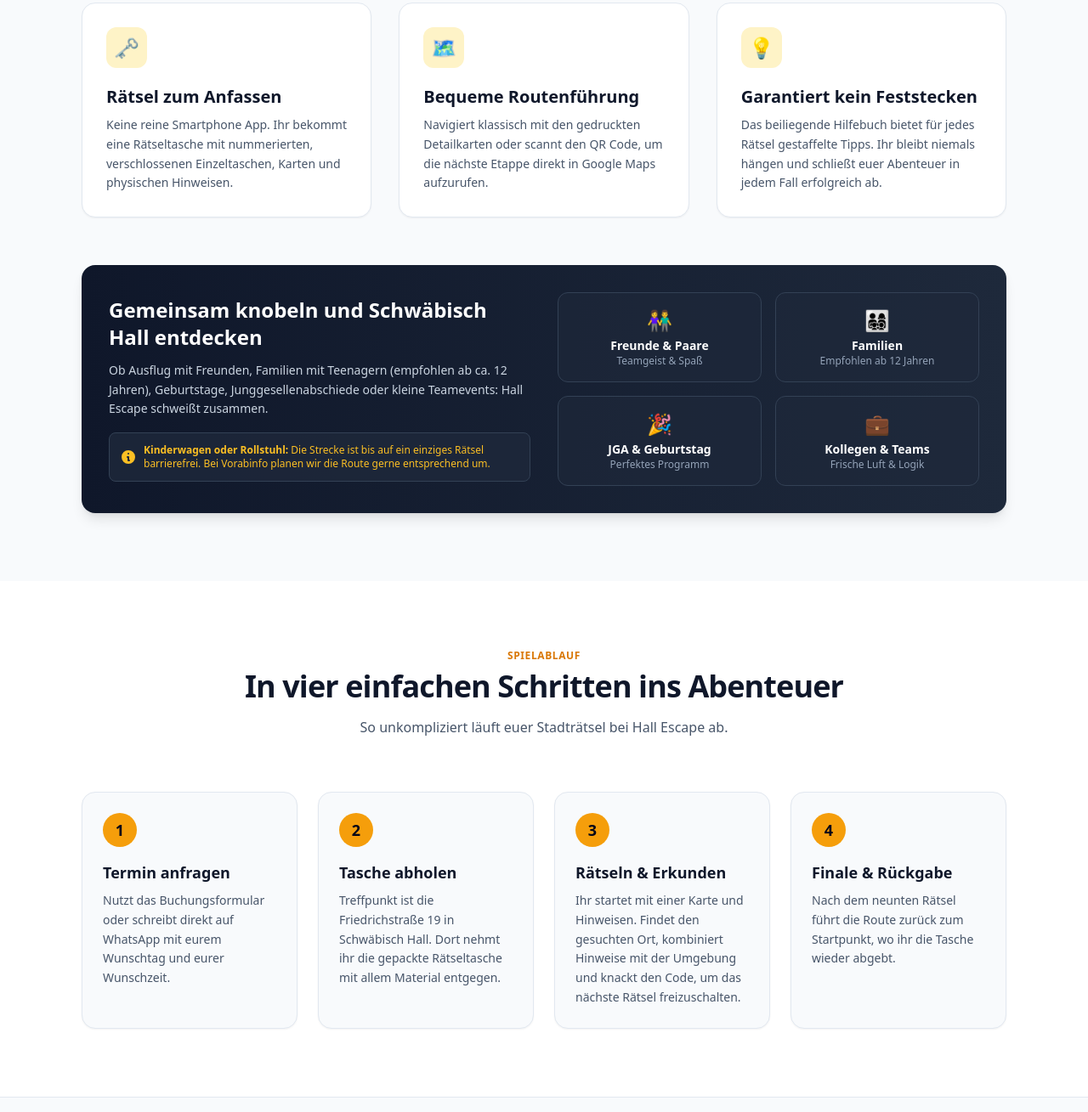
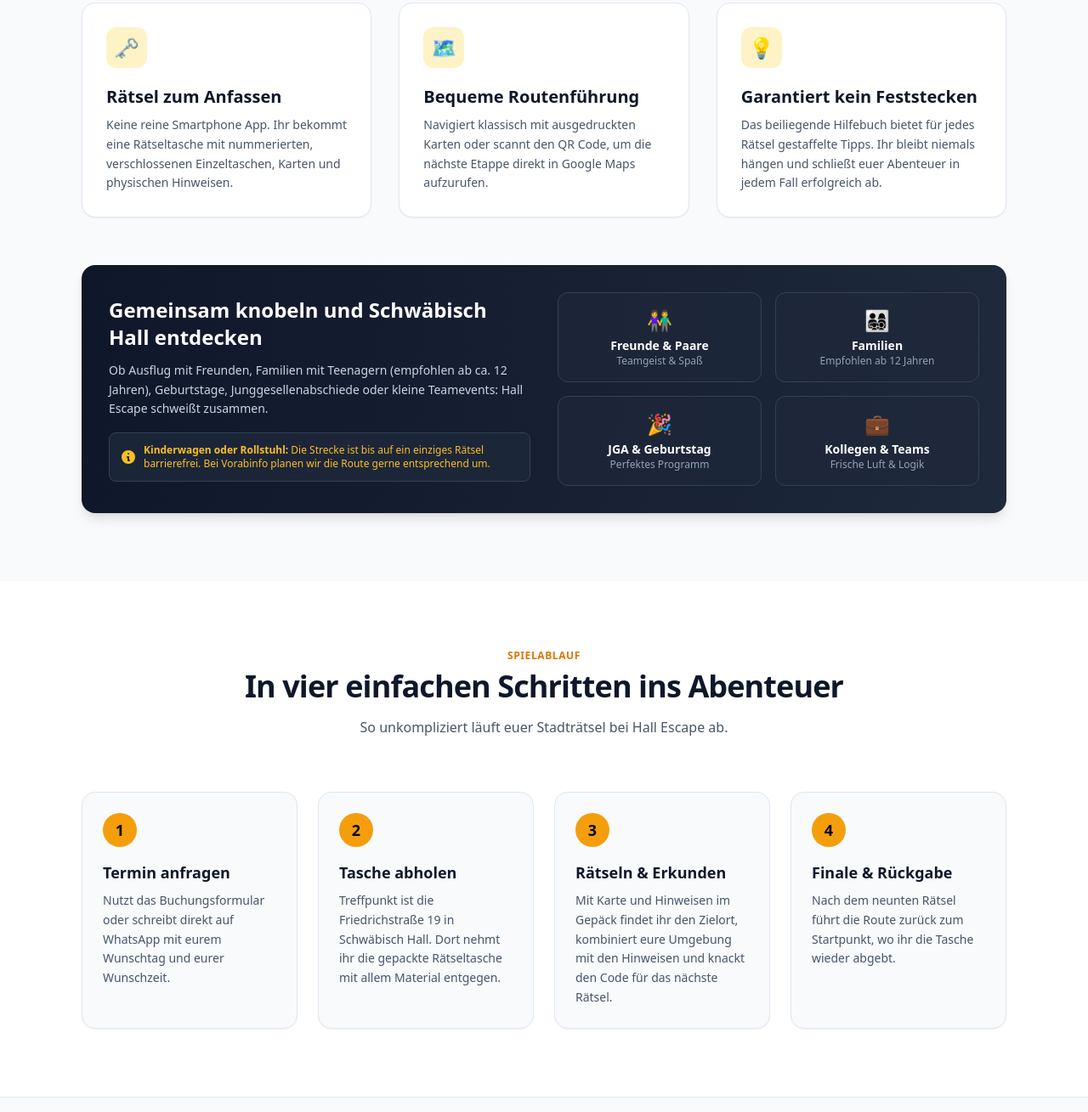
Before and after one commit to FranzBuehl/hallEscape, a website: page index.html in a window 1280 px wide. Shown: the part 1151-2460 px from the top of the page at 85% size. Drawn offline with Linux system fonts and the light colour scheme.

Commit message:
improve texts

```diff
--- a/index.html
+++ b/index.html
@@ -323,7 +323,7 @@
           </div>
           <h4 class="text-xl font-bold text-slate-900 mb-2">Bequeme Routenführung</h4>
           <p class="text-slate-600 text-sm leading-relaxed">
-            Navigiert klassisch mit den gedruckten Detailkarten oder scannt den QR Code, um die nächste Etappe direkt in Google Maps aufzurufen.
+            Navigiert klassisch mit ausgedruckten Karten oder scannt den QR Code, um die nächste Etappe direkt in Google Maps aufzurufen.
           </p>
         </div>
 
@@ -426,7 +426,7 @@
           </div>
           <h4 class="font-bold text-lg text-slate-900 mb-2">Rätseln & Erkunden</h4>
           <p class="text-slate-600 text-sm leading-relaxed flex-grow">
-            Ihr startet mit einer Karte und Hinweisen. Findet den gesuchten Ort, kombiniert Hinweise mit der Umgebung und knackt den Code, um das nächste Rätsel freizuschalten.
+            Mit Karte und Hinweisen im Gepäck findet ihr den Zielort, kombiniert eure Umgebung mit den Hinweisen und knackt den Code für das nächste Rätsel.
           </p>
         </div>
 
```
